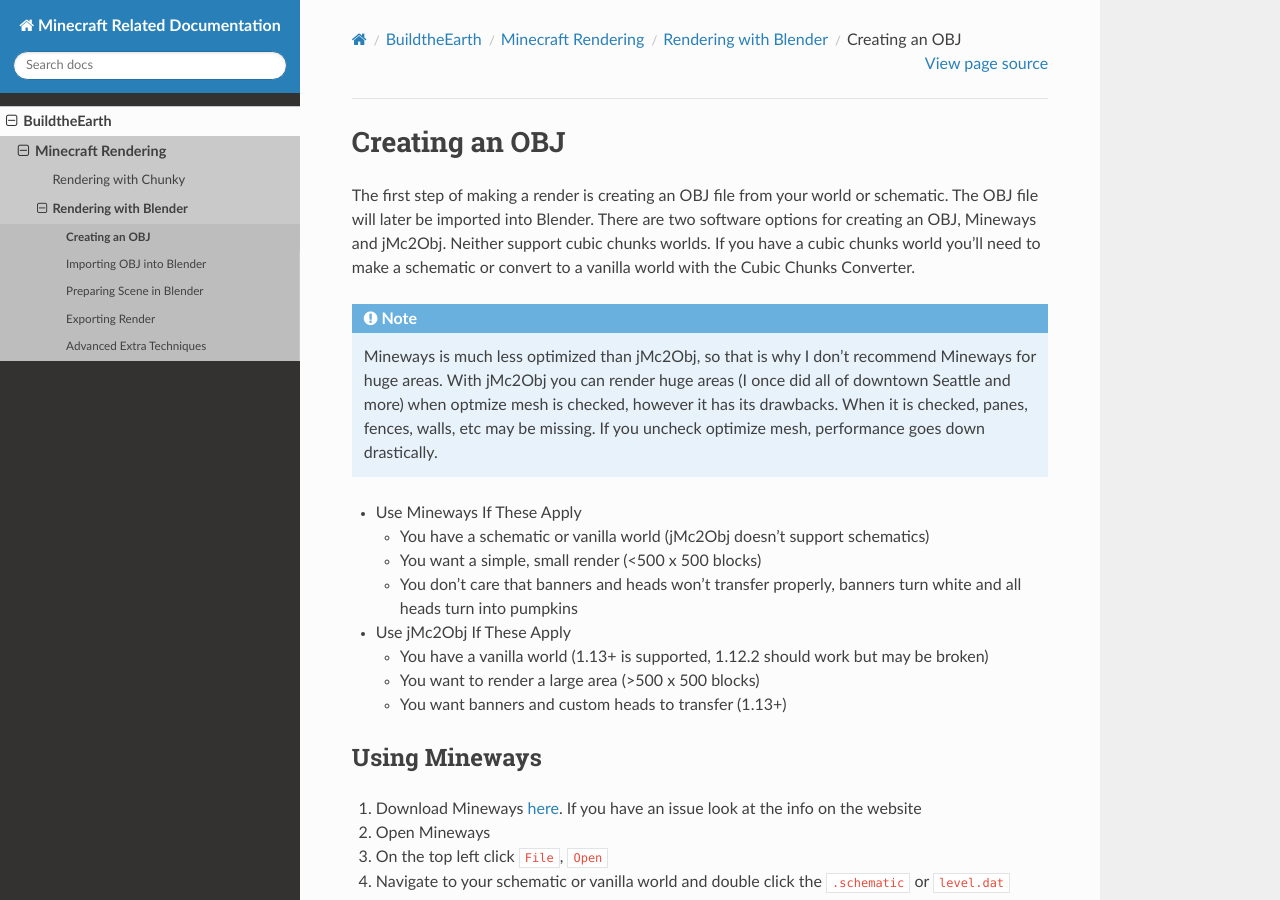
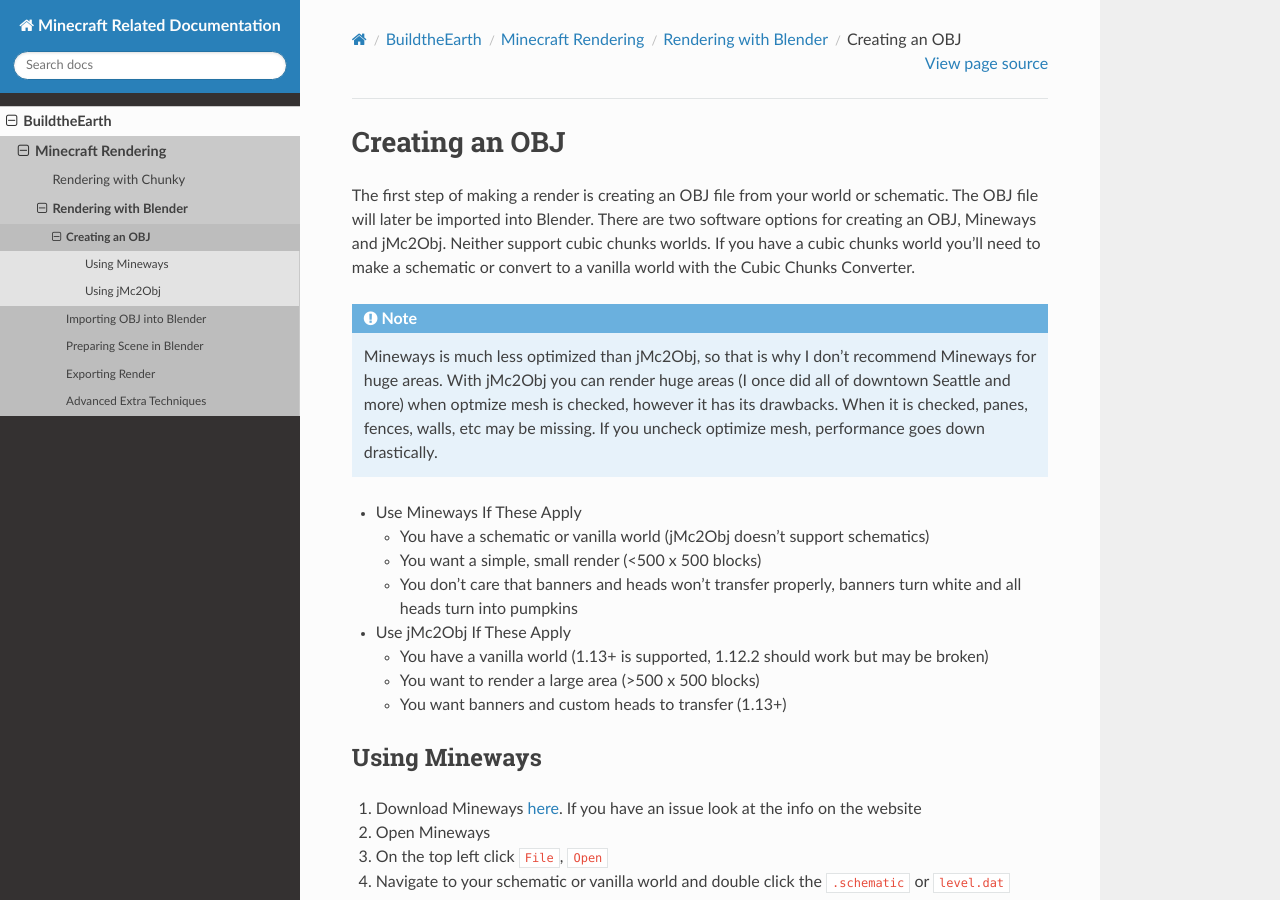
Before and after one commit to yyrichy/documentation, a Sphinx documentation site: the page built from source/buildtheearth/rendering/blender/creating-obj.md, in a window 1280 px wide and 900 px high. Built offline with Sphinx 7.4.7 and the Read the Docs theme 2.0.0, drawn with Linux system fonts in a browser that asks for light colours.

Commit message:
Increase nav depth and hide version
There are pros and cons to hiding version number, but the reader shouldnt need it

```diff
--- a/source/conf.py
+++ b/source/conf.py
@@ -62,7 +62,8 @@
 #
 html_theme = 'sphinx_rtd_theme'
 html_theme_options = {
-    'navigation_depth': 4,
+    'navigation_depth': 10,
+    'display_version': False,
 }
 # Add any paths that contain custom static files (such as style sheets) here,
 # relative to this directory. They are copied after the builtin static files,
```
Also changed, not shown: source/index.md (+0 -3 lines).
